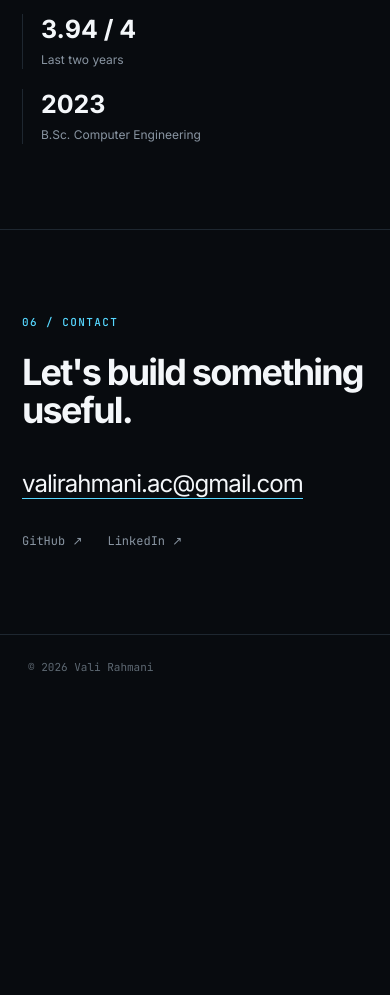
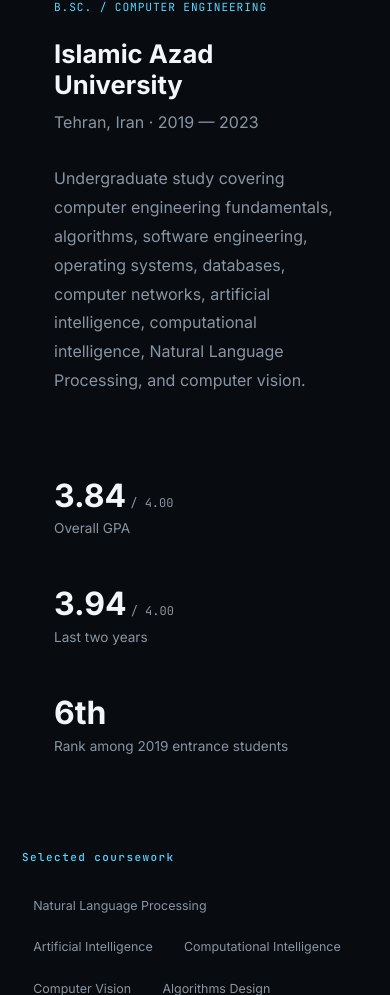
Before and after one commit to valiahmad/valiahmad.github.io, a React (Vite) app: page / in a window 390 px wide. Shown: the part 11005-12000 px from the top of the page. Before the commit the page ends 11704 px from the top, so only its background shows below. Built offline with nearby package versions, Linux system fonts and the light colour scheme.

Commit message:
refining sections

```diff
--- a/src/App.jsx
+++ b/src/App.jsx
@@ -11,6 +11,8 @@
           <a href="#expertise">Expertise</a>
           <a href="#projects">Projects</a>
           <a href="#experience">Experience</a>
+          <a href="#academic">Academic</a>
+          <a href="#research">Research</a>
           <a href="#contact">Contact</a>
         </div>
       </nav>
@@ -299,15 +301,162 @@
           </div>
         </section>
 
-        <section className="section academic">
-          <div>
-            <p className="eyebrow">05 / ACADEMIC FOUNDATION</p>
-            <h2>Computer Engineering · AI/NLP foundation</h2>
+        <section id="academic" className="section academic-section">
+          <div className="section-heading">
+            <span className="section-number">05</span>
+
+            <div>
+              <p className="eyebrow">Academic foundation</p>
+              <h2>A strong foundation in computer engineering and AI.</h2>
+            </div>
           </div>
-          <div className="academic-facts">
-            <div><strong>3.84 / 4</strong><span>Overall GPA</span></div>
-            <div><strong>3.94 / 4</strong><span>Last two years</span></div>
-            <div><strong>2023</strong><span>B.Sc. Computer Engineering</span></div>
+
+          <div className="academic-grid">
+            <div className="academic-primary">
+              <div className="degree-label">
+                B.Sc. / Computer Engineering
+              </div>
+
+              <h3>
+                Islamic Azad University
+              </h3>
+
+              <p className="academic-location">
+                Tehran, Iran · 2019 — 2023
+              </p>
+
+              <p>
+                Undergraduate study covering computer engineering fundamentals,
+                algorithms, software engineering, operating systems, databases,
+                computer networks, artificial intelligence, computational
+                intelligence, Natural Language Processing, and computer vision.
+              </p>
+            </div>
+
+            <div className="academic-metrics">
+              <div className="academic-metric">
+                <strong>3.84</strong>
+                <span>/ 4.00</span>
+                <p>Overall GPA</p>
+              </div>
+
+              <div className="academic-metric">
+                <strong>3.94</strong>
+                <span>/ 4.00</span>
+                <p>Last two years</p>
+              </div>
+
+              <div className="academic-metric">
+                <strong>6th</strong>
+                <p>Rank among 2019 entrance students</p>
+              </div>
+            </div>
+          </div>
+
+          <div className="academic-lower">
+            <div>
+              <p className="eyebrow">Selected coursework</p>
+
+              <div className="course-list">
+                <span>Natural Language Processing</span>
+                <span>Artificial Intelligence</span>
+                <span>Computational Intelligence</span>
+                <span>Computer Vision</span>
+                <span>Algorithms Design</span>
+                <span>Data Structures</span>
+                <span>Database</span>
+                <span>Operating Systems</span>
+                <span>Software Engineering</span>
+                <span>Software Testing</span>
+                <span>Computer Networks</span>
+                <span>Engineering Mathematics</span>
+                <span>Discrete Mathematics</span>
+              </div>
+            </div>
+
+            <div>
+              <p className="eyebrow">Academic work</p>
+
+              <div className="academic-work">
+                <div>
+                  <span>01</span>
+                  <strong>
+                    Product Feature Extraction & Sentiment Analysis
+                  </strong>
+                  <p>
+                    B.Sc. final project focused on Natural Language Processing
+                    and sentiment analysis.
+                  </p>
+                </div>
+
+                <div>
+                  <span>02</span>
+                  <strong>
+                    Advanced Programming — Teaching Assistant
+                  </strong>
+                  <p>
+                    Supported programming education and student technical work.
+                  </p>
+                </div>
+
+                <div>
+                  <span>03</span>
+                  <strong>
+                    Natural Language Processing — Mentor
+                  </strong>
+                  <p>
+                    Mentored students in NLP-related coursework and projects.
+                  </p>
+                </div>
+              </div>
+            </div>
+          </div>
+        </section>
+
+        <section id="research" className="section">
+          <div className="section-heading">
+            <span className="section-number">06</span>
+
+            <div>
+              <p className="eyebrow">Research</p>
+              <h2>Exploring language, intelligence, and machine learning.</h2>
+            </div>
+          </div>
+
+          <div className="research-grid">
+            <article className="research-main">
+              <p className="research-label">
+                Publication in preparation
+              </p>
+
+              <h3>
+                Improving Naïve Bayes Algorithm Using Lexicon in Sentiment Analysis
+              </h3>
+
+              <p>
+                Research work investigating the use of lexical information to
+                improve sentiment-analysis performance with a Naïve Bayes
+                classifier.
+              </p>
+
+              <span className="research-status">
+                Natural Language Processing Journal
+              </span>
+            </article>
+
+            <aside className="research-interests">
+              <p className="eyebrow">Research interests</p>
+
+              <ul>
+                <li>Natural Language Processing</li>
+                <li>Machine Learning</li>
+                <li>Deep Learning</li>
+                <li>Voice & Speech Recognition</li>
+                <li>Artificial Neural Networks</li>
+                <li>Computer Vision</li>
+                <li>Image Processing</li>
+              </ul>
+            </aside>
           </div>
         </section>
 
--- a/src/index.css
+++ b/src/index.css
@@ -372,3 +372,201 @@
     justify-content: space-between;
   }
 }
+.academic-grid {
+  display: grid;
+  grid-template-columns: minmax(0, 1.5fr) minmax(280px, 0.8fr);
+  gap: 1px;
+  background: var(--border);
+  border: 1px solid var(--border);
+}
+
+.academic-primary,
+.academic-metrics {
+  padding: 2.5rem;
+  background: var(--background);
+}
+
+.degree-label {
+  margin-bottom: 1.5rem;
+  color: var(--accent);
+  font-family: "JetBrains Mono", monospace;
+  font-size: 0.7rem;
+  letter-spacing: 0.08em;
+  text-transform: uppercase;
+}
+
+.academic-primary h3 {
+  margin: 0;
+  font-size: clamp(1.6rem, 3vw, 2.5rem);
+}
+
+.academic-location {
+  margin: 0.75rem 0 2rem;
+  color: var(--muted);
+}
+
+.academic-primary > p:last-child {
+  max-width: 700px;
+  color: var(--muted);
+  line-height: 1.8;
+}
+
+.academic-metrics {
+  display: grid;
+  align-content: center;
+  gap: 1.5rem;
+}
+
+.academic-metric {
+  padding-bottom: 1.5rem;
+  border-bottom: 1px solid var(--border);
+}
+
+.academic-metric:last-child {
+  padding-bottom: 0;
+  border-bottom: 0;
+}
+
+.academic-metric strong {
+  font-size: 2rem;
+}
+
+.academic-metric span {
+  margin-left: 0.25rem;
+  color: var(--muted);
+  font-family: "JetBrains Mono", monospace;
+  font-size: 0.75rem;
+}
+
+.academic-metric p {
+  margin: 0.35rem 0 0;
+  color: var(--muted);
+  font-size: 0.85rem;
+}
+
+.academic-lower {
+  display: grid;
+  grid-template-columns: 1fr 1fr;
+  gap: 4rem;
+  margin-top: 4rem;
+}
+
+.course-list {
+  display: flex;
+  flex-wrap: wrap;
+  gap: 0.55rem;
+  margin-top: 1.5rem;
+}
+
+.course-list span {
+  padding: 0.55rem 0.7rem;
+  border: 1px solid var(--border);
+  color: var(--muted);
+  font-size: 0.78rem;
+}
+
+.academic-work {
+  display: grid;
+  gap: 1.5rem;
+  margin-top: 1.5rem;
+}
+
+.academic-work > div {
+  display: grid;
+  grid-template-columns: 30px 1fr;
+  gap: 0.75rem;
+}
+
+.academic-work span {
+  color: var(--accent);
+  font-family: "JetBrains Mono", monospace;
+  font-size: 0.65rem;
+}
+
+.academic-work strong {
+  line-height: 1.5;
+}
+
+.academic-work p {
+  grid-column: 2;
+  margin: -0.35rem 0 0;
+  color: var(--muted);
+  font-size: 0.85rem;
+  line-height: 1.6;
+}
+
+.research-grid {
+  display: grid;
+  grid-template-columns: minmax(0, 1.5fr) minmax(260px, 0.8fr);
+  gap: 4rem;
+}
+
+.research-main {
+  padding: 2.5rem;
+  border: 1px solid var(--border);
+  background: rgba(255, 255, 255, 0.02);
+}
+
+.research-label {
+  margin-bottom: 1.5rem;
+  color: var(--accent);
+  font-family: "JetBrains Mono", monospace;
+  font-size: 0.7rem;
+  text-transform: uppercase;
+}
+
+.research-main h3 {
+  max-width: 800px;
+  margin: 0;
+  font-size: clamp(1.5rem, 3vw, 2.4rem);
+  line-height: 1.2;
+}
+
+.research-main > p:not(.research-label) {
+  max-width: 700px;
+  margin-top: 1.5rem;
+  color: var(--muted);
+  line-height: 1.8;
+}
+
+.research-status {
+  display: inline-block;
+  margin-top: 2rem;
+  color: var(--muted);
+  font-family: "JetBrains Mono", monospace;
+  font-size: 0.7rem;
+}
+
+.research-interests ul {
+  display: grid;
+  gap: 0.85rem;
+  margin: 1.5rem 0 0;
+  padding: 0;
+  list-style: none;
+}
+
+.research-interests li {
+  padding-bottom: 0.85rem;
+  border-bottom: 1px solid var(--border);
+}
+
+@media (max-width: 800px) {
+  .academic-grid,
+  .academic-lower,
+  .research-grid {
+    grid-template-columns: 1fr;
+  }
+
+  .academic-lower {
+    gap: 3rem;
+  }
+
+  .academic-primary,
+  .academic-metrics {
+    padding: 2rem;
+  }
+
+  .research-grid {
+    gap: 2rem;
+  }
+}
```
